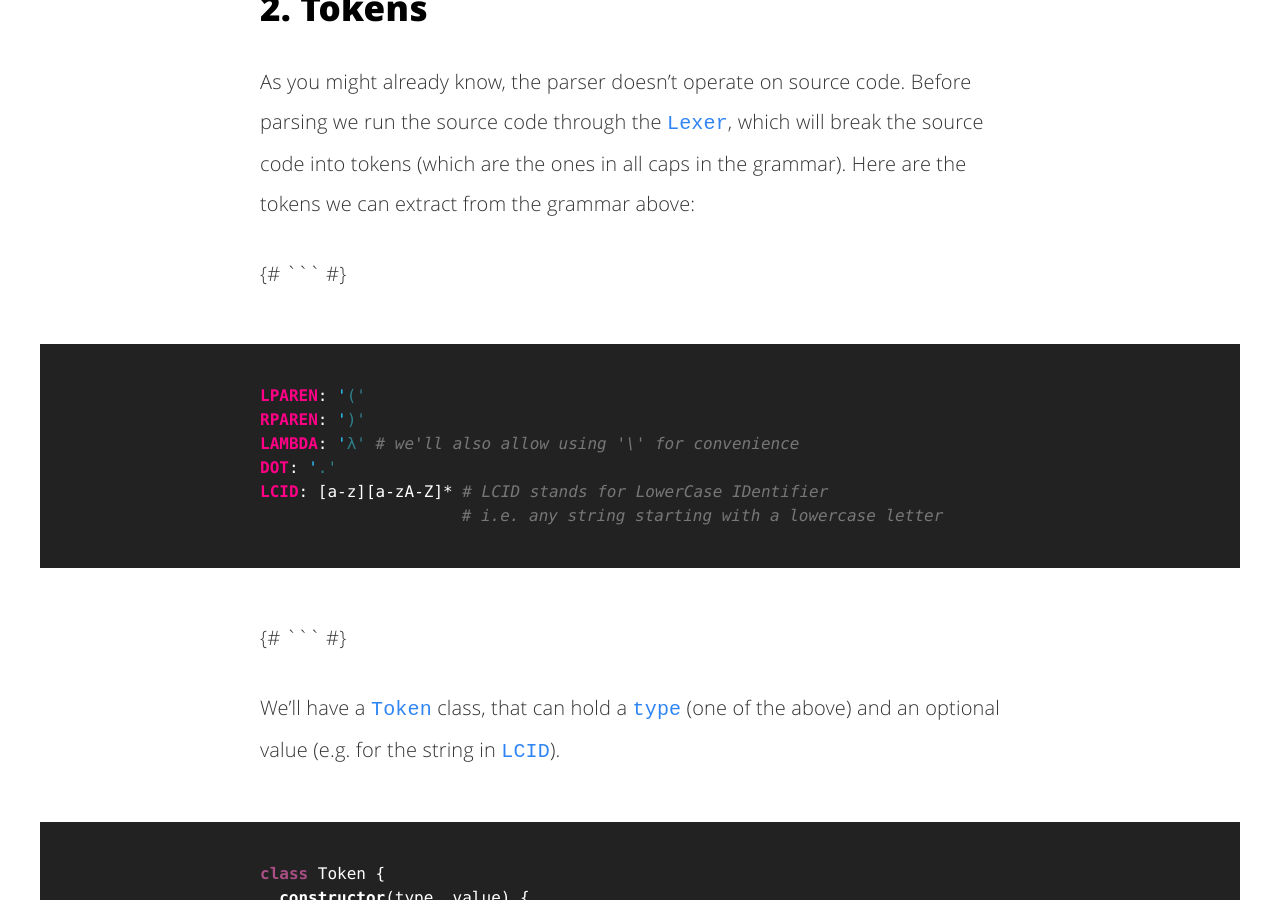
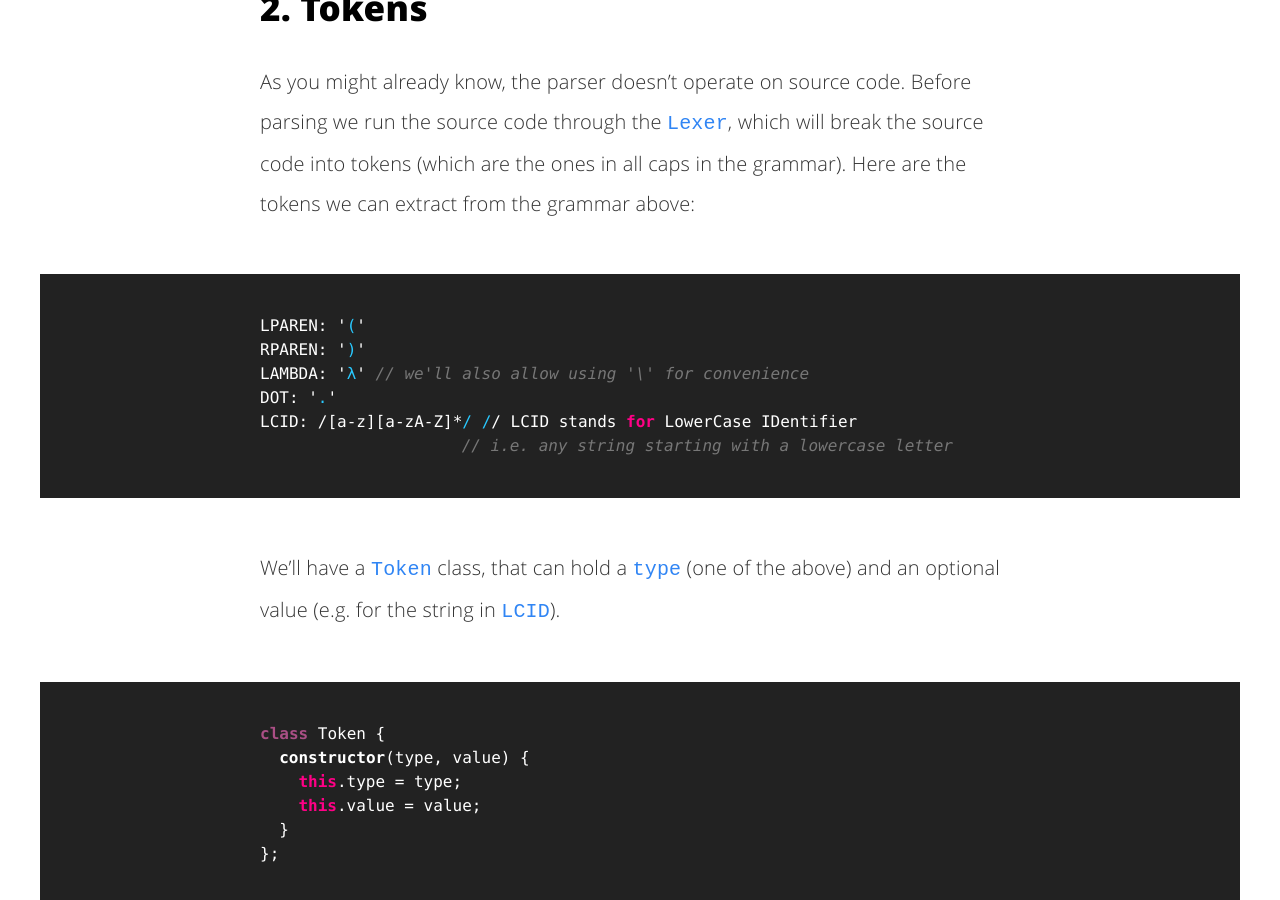
Before and after one commit to KyleAMathews/blog-2, a Jekyll site: the page built from _posts/2016-06-22-writing-a-lambda-calculus-interpreter-in-javascript.md, in a window 1280 px wide and 900 px high, scrolled down 2810 px. Built offline with Jekyll 4.4.1, drawn with Linux system fonts in a browser that asks for light colours; comment, search, counter and statistics services are not loaded.

Commit message:
Fix highlighting on lambda post

````diff
--- a/_posts/2016-06-22-writing-a-lambda-calculus-interpreter-in-javascript.md
+++ b/_posts/2016-06-22-writing-a-lambda-calculus-interpreter-in-javascript.md
@@ -53,16 +53,16 @@ But wait, what are tokens?
 
  As you might already know, the parser doesn't operate on source code. Before parsing we run the source code through the `Lexer`, which will break the source code into tokens (which are the ones in all caps in the grammar).  Here are the tokens we can extract from the grammar above:
 
-{# ``` #}
-{% highlight yaml %}
+{{# ``` #}}
+{% highlight javascript %}
 LPAREN: '('
 RPAREN: ')'
-LAMBDA: 'λ' # we'll also allow using '\' for convenience
+LAMBDA: 'λ' // we'll also allow using '\' for convenience
 DOT: '.'
-LCID: [a-z][a-zA-Z]* # LCID stands for LowerCase IDentifier
-                     # i.e. any string starting with a lowercase letter
+LCID: /[a-z][a-zA-Z]*/ // LCID stands for LowerCase IDentifier
+                     // i.e. any string starting with a lowercase letter
 {% endhighlight %}
-{# ``` #}
+{{# ``` #}}
 
 We'll have a `Token` class, that can hold a `type` (one of the above) and an optional value (e.g. for the string in `LCID`).
 
````
